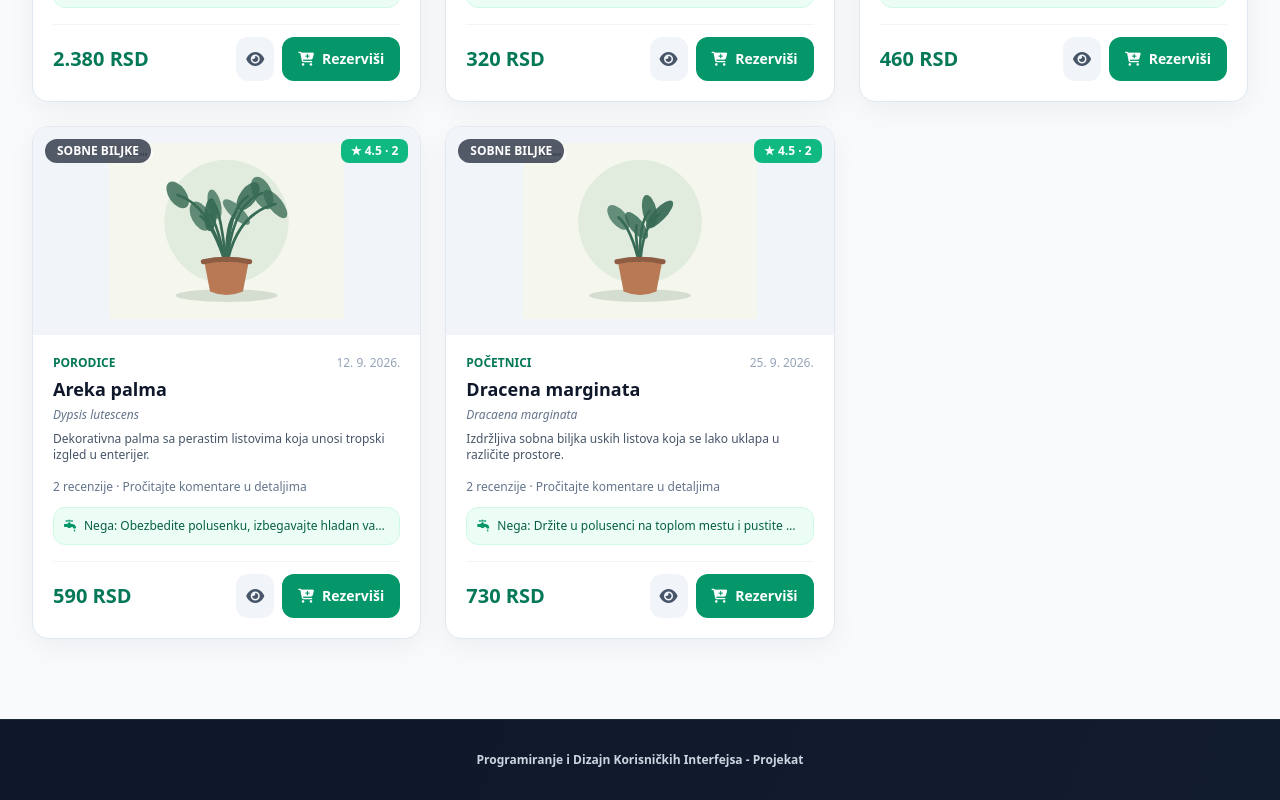
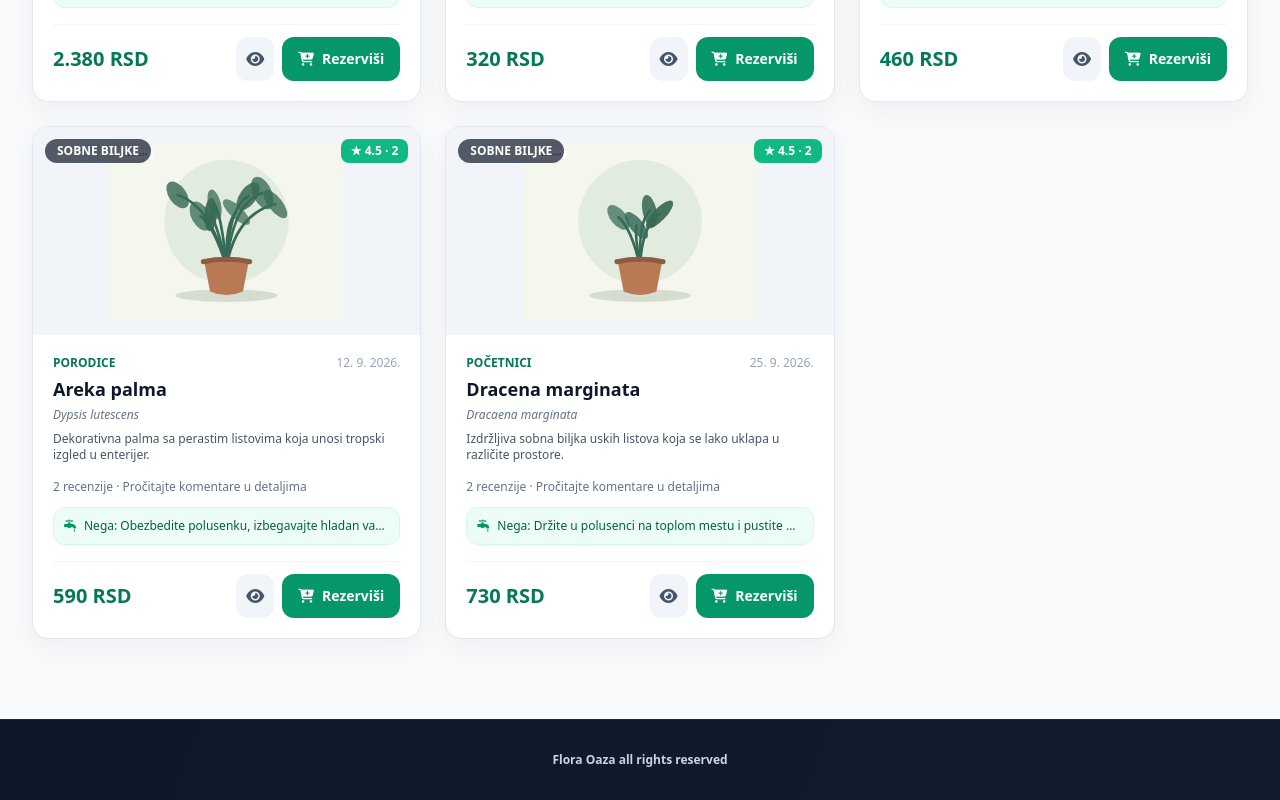
Before and after one commit to Aleksa934/PDKI-project, a Vue app: page / in a window 1280 px wide. Shown: the part 3492-4292 px from the top of the page. Built offline with nearby package versions, Linux system fonts and the light colour scheme.

Commit message:
Update App.vue

```diff
--- a/src/App.vue
+++ b/src/App.vue
@@ -296,7 +296,7 @@ const logout = () => {
 
     <!-- Footer -->
     <footer class="print-hidden bg-slate-900 dark:bg-slate-950 text-slate-400 text-xs py-8 border-t border-slate-800 dark:border-slate-900 mt-12 text-center">
-      <p class="font-semibold text-slate-300">Programiranje i Dizajn Korisničkih Interfejsa - Projekat</p>
+      <p class="font-semibold text-slate-300">Flora Oaza all rights reserved</p>
     </footer>
   </div>
 </template>
```
